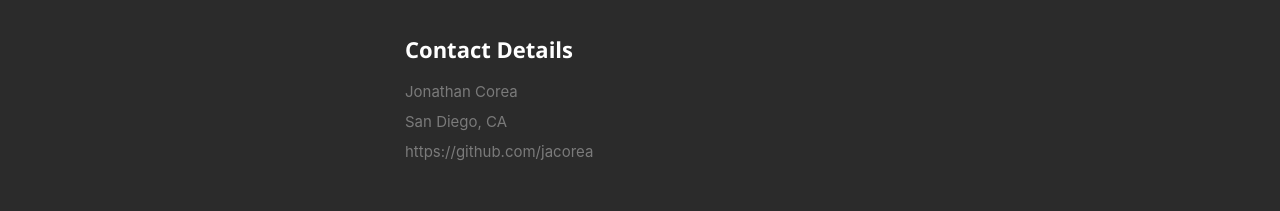
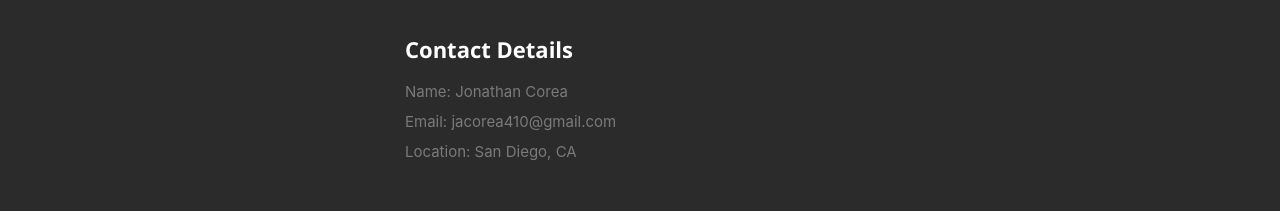
Before and after one commit to rbhatia46/React-Portfolio, a React (Create React App) app: page / in a window 1280 px wide. Shown: the part 1023-1234 px from the top of the page. Built offline with nearby package versions, Linux system fonts and the light colour scheme.

Commit message:
updated about component to display contact info. Updated contact component to include email and linkedin contact information.

```diff
--- a/src/components/About.js
+++ b/src/components/About.js
@@ -27,13 +27,13 @@ export default class About extends Component {
 
                   <h2>Contact Details</h2>
                   <p className="address">
-       						<span>{resumeData.name}</span>
+       						Name: <span>{resumeData.name}</span>
                      <br></br>
-       						   <span>
-                     {resumeData.address}
+       						Email: <span>
+                     {resumeData.email}
                     </span>
                     <br></br>
-                    <span>{resumeData.website}</span>
+                    Location: <span>{resumeData.address}</span>
        					   </p>
                   </div>
                </div>
--- a/src/components/ContactUs.js
+++ b/src/components/ContactUs.js
@@ -8,7 +8,7 @@ export default class ContactUs extends Component {
             <div className="ten columns">
               <h1 className="lead">Contact Me</h1>
               <p className="lead">
-              Feel free to contact me for any free lance work, projects or suggestions. Can contact me either through LinkedIn or email.
+              Feel free to contact me for any free lance work, projects or suggestions by messaging me either through <strong>Email</strong> or <strong>LinkedIn</strong>. Looking forward to connect!
               </p>
             </div>
           </div>
```
